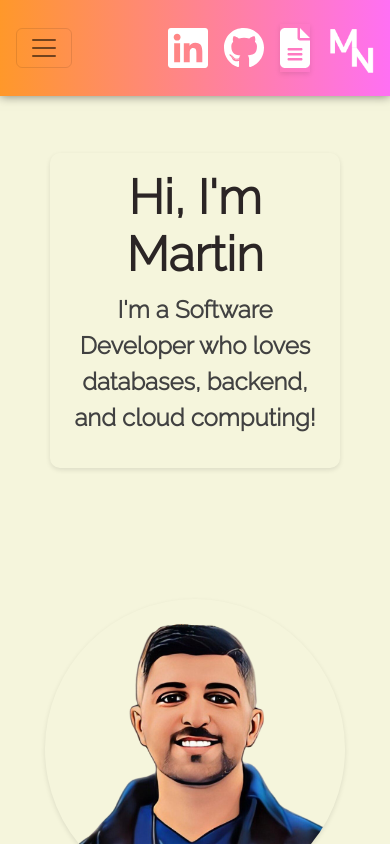
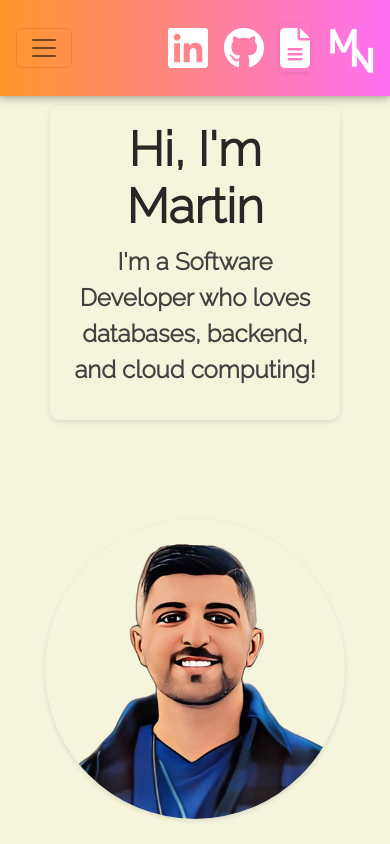
Before and after one commit to codewithmarty/codewithmarty.github.io, a React (Create React App) app: page / in a window 390 px wide. Shown: the top 844 px of the page. Built offline with nearby package versions, Linux system fonts and the light colour scheme.

Commit message:
styling: made navbar sticky

```diff
--- a/src/components/Landing/Landing.css
+++ b/src/components/Landing/Landing.css
@@ -14,6 +14,12 @@
   box-shadow: 0px 2px 5px rgba(0, 0, 0, 0.1);
   padding: 1rem;
   border-radius: 10px;
+}
+
+@media (max-width: 768px) {
+  .Landing .blurb {
+    margin-top: 5rem;
+  }
 }
 
 .Landing div h1 {
--- a/src/components/NavigationBar/NavigationBar.js
+++ b/src/components/NavigationBar/NavigationBar.js
@@ -11,7 +11,7 @@ import './NavigationBar.css'
 
 const NavigationBar = () => {
   return (
-    <Navbar expand="md">
+    <Navbar expand="md" style={{position: 'fixed', top: '0', left: '0', zIndex: '1000', width: '100%'}}>
       {/* <Navbar.Brand href="#">My App</Navbar.Brand> */}
       <Navbar.Toggle aria-controls="basic-navbar-nav" />
       <Navbar.Collapse id="basic-navbar-nav">
```
Also changed, not shown: 10 other files (tests, documents, lock files or other folders).
